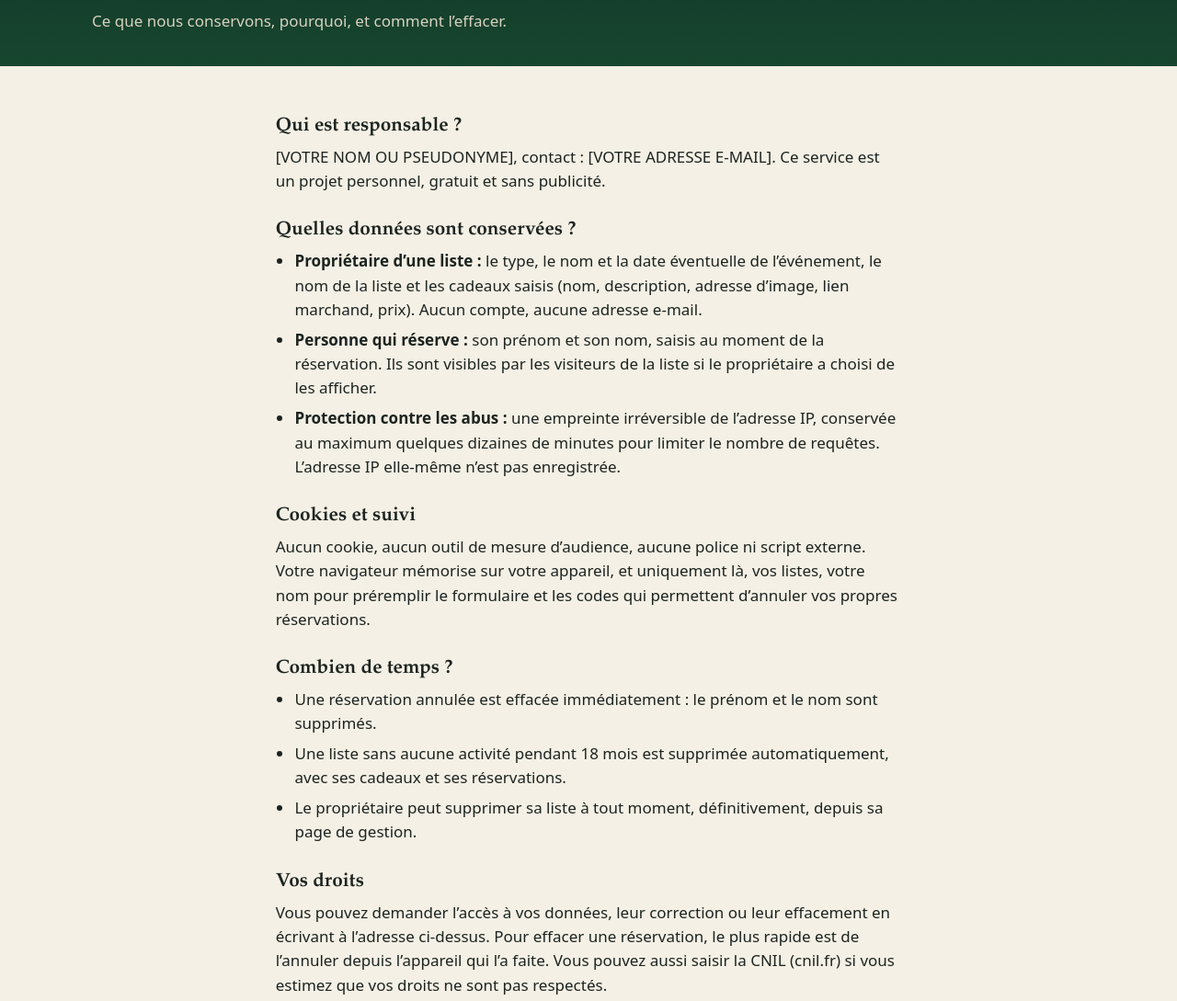
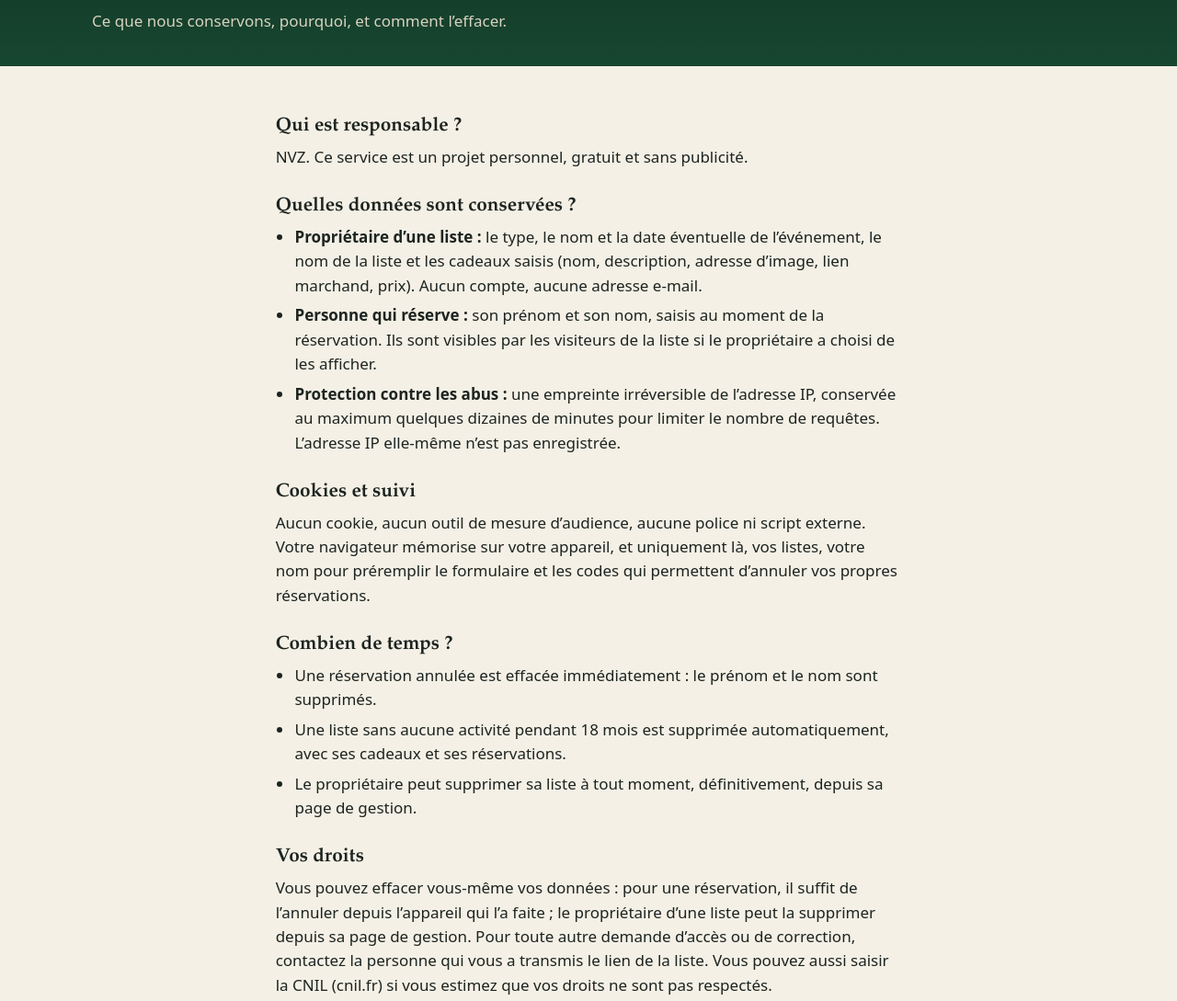
Before and after one commit to ZeCrouton/Donetalist, a plain HTML site: page public/confidentialite.html in a window 1280 px wide. Shown: the part 211-1300 px from the top of the page at 92% size. Drawn offline with Linux system fonts and the light colour scheme.

Commit message:
Page confidentialité sans e-mail ; identifiant D1 de production
Co-Authored-By: Claude Sonnet 5.5 <noreply@anthropic.com>
Claude-Session: https://claude.ai/code/session_01KDby7FYLtUcP6bNod3NrWB

```diff
--- a/public/confidentialite.html
+++ b/public/confidentialite.html
@@ -15,7 +15,7 @@
   </div></header>
   <main class="wrap legal">
     <h2>Qui est responsable ?</h2>
-    <p>[VOTRE NOM OU PSEUDONYME], contact : [VOTRE ADRESSE E-MAIL]. Ce service est un projet personnel, gratuit et sans publicité.</p>
+    <p>NVZ. Ce service est un projet personnel, gratuit et sans publicité.</p>
 
     <h2>Quelles données sont conservées ?</h2>
     <ul>
@@ -35,7 +35,7 @@
     </ul>
 
     <h2>Vos droits</h2>
-    <p>Vous pouvez demander l’accès à vos données, leur correction ou leur effacement en écrivant à l’adresse ci-dessus. Pour effacer une réservation, le plus rapide est de l’annuler depuis l’appareil qui l’a faite. Vous pouvez aussi saisir la CNIL (cnil.fr) si vous estimez que vos droits ne sont pas respectés.</p>
+    <p>Vous pouvez effacer vous-même vos données : pour une réservation, il suffit de l’annuler depuis l’appareil qui l’a faite ; le propriétaire d’une liste peut la supprimer depuis sa page de gestion. Pour toute autre demande d’accès ou de correction, contactez la personne qui vous a transmis le lien de la liste. Vous pouvez aussi saisir la CNIL (cnil.fr) si vous estimez que vos droits ne sont pas respectés.</p>
 
     <h2>Hébergement et sites tiers</h2>
     <p>Le service est hébergé par Cloudflare, qui peut traiter les données hors de l’Union européenne dans le cadre de ses garanties contractuelles. Les images de cadeaux sont chargées depuis les sites indiqués par le propriétaire : votre navigateur contacte alors ces sites. Les liens vers les sites marchands mènent à des services qui ont leurs propres règles.</p>
```
Also changed, not shown: 1 other file.
